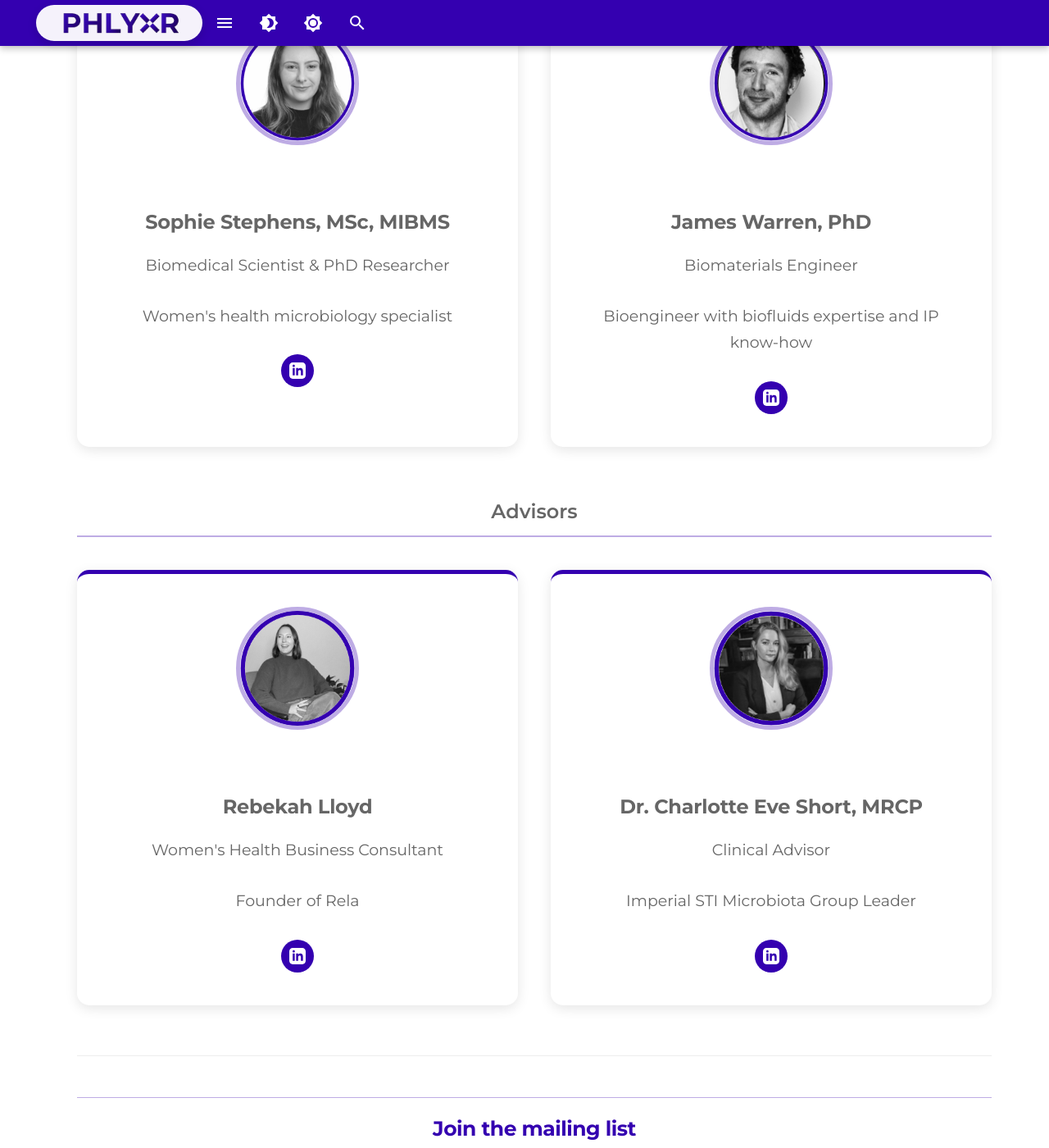
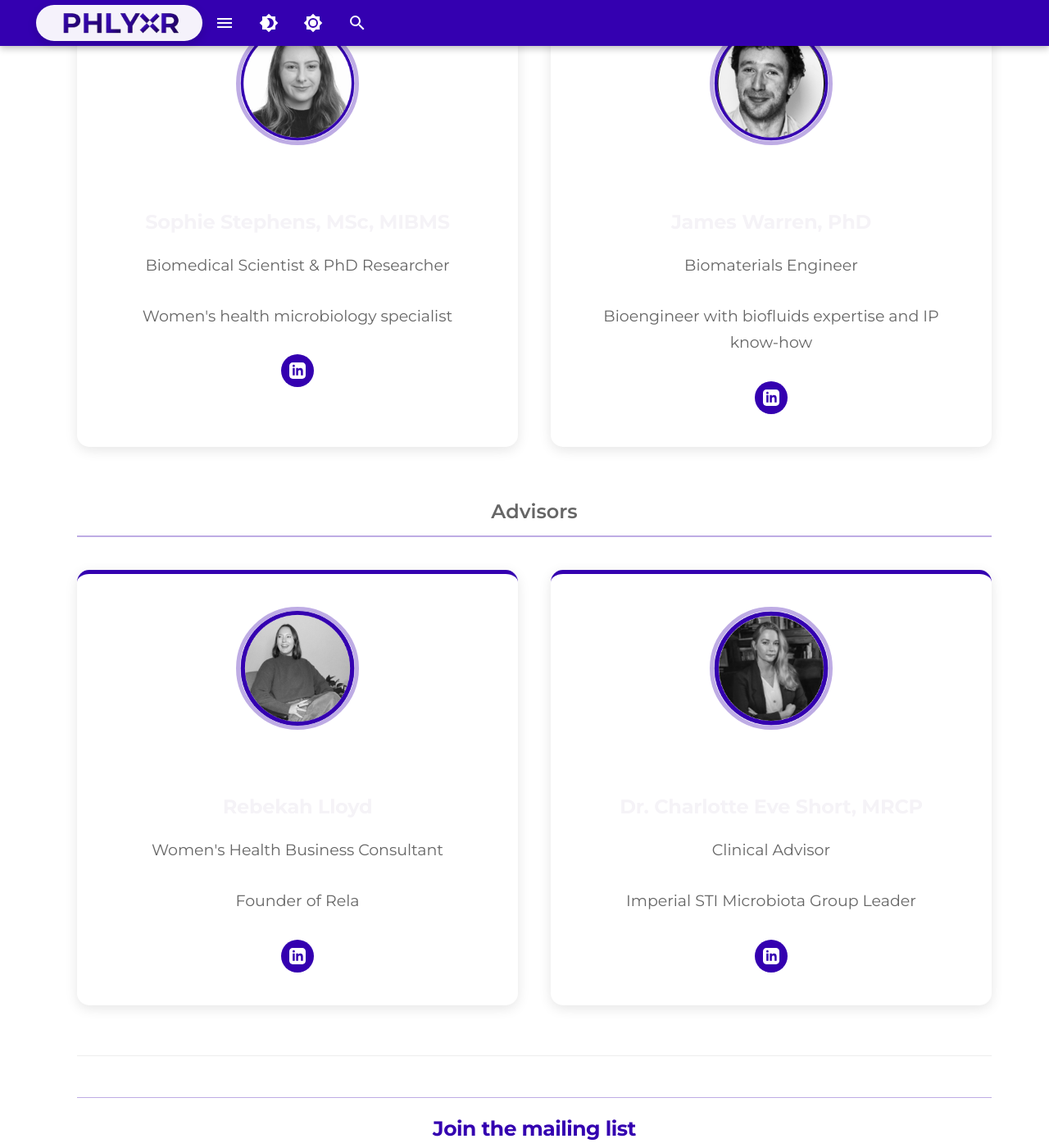
Before and after one commit to Sophiemay-bio/ProjectP, an MkDocs documentation site: the page built from docs/index.md, in a window 1280 px wide and 1400 px high, scrolled down 5108 px. Shown: the whole window at 82% size. Built offline with MkDocs 1.6.1 and Material for MkDocs 9.7.7, drawn with Linux system fonts in a browser that asks for light colours.

Commit message:
minor readability change

```diff
--- a/docs/stylesheets/extra.css
+++ b/docs/stylesheets/extra.css
@@ -1073,7 +1073,7 @@ h2#for-investors {
   font-weight: 700;
   letter-spacing: -0.5px;
 }.md-typeset h3 {
-  color: var(--phlyxr-dark-gray);
+  color: var(--phlyxr-light-gray);
   font-weight: 700;
 }.md-typeset p,.md-typeset li {
   font-weight: 400;
```
Also changed, not shown: site/stylesheets/extra.css.
